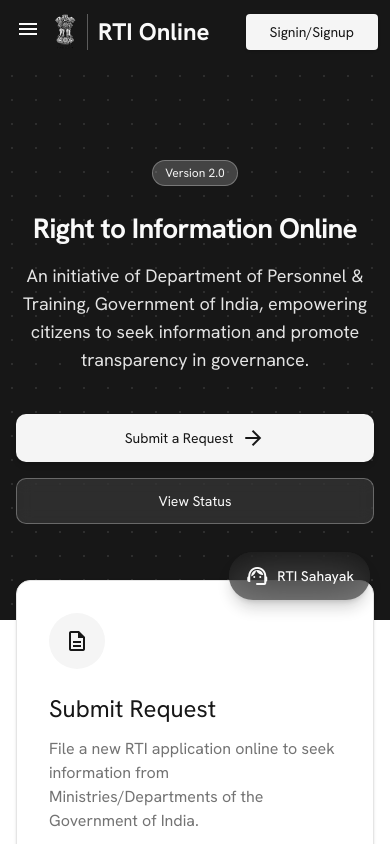
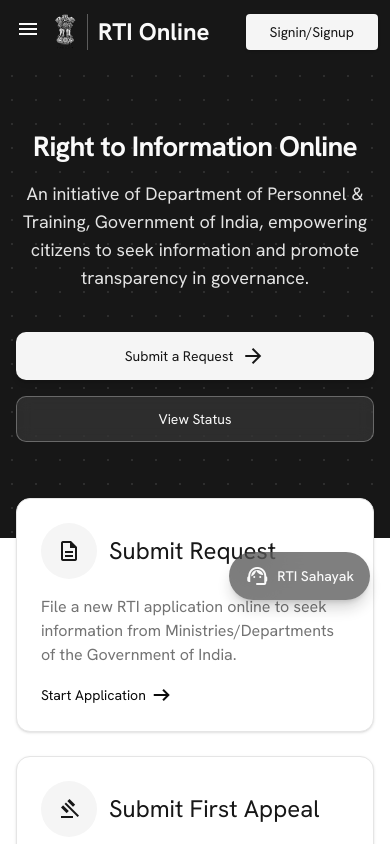
Before and after one commit to ganeshgurram/RTI, a React (Vite) app in the folder frontend/: page / in a window 390 px wide. Shown: the top 844 px of the page. Built offline with nearby package versions, Linux system fonts and the light colour scheme.

Commit message:
refine responsive portal layouts

```diff
--- a/frontend/src/routes/HomePage.tsx
+++ b/frontend/src/routes/HomePage.tsx
@@ -131,10 +131,9 @@
 
   return (
     <>
-        <section className="relative overflow-hidden bg-primary-container py-24 text-on-primary md:py-32">
+        <section className="relative overflow-hidden bg-primary-container pb-24 pt-16 text-on-primary md:pb-32 md:pt-24">
           <div className="absolute inset-0 opacity-10 [background-image:radial-gradient(var(--primary-foreground)_1px,transparent_1px)] [background-size:24px_24px]" />
           <div className="relative z-10 mx-auto flex max-w-container-max flex-col items-center px-margin-mobile text-center md:px-margin-desktop">
-            <span className="mb-6 inline-block rounded-full border border-secondary/30 bg-secondary/20 px-3 py-1 font-label-sm text-label-sm text-secondary-fixed">Version 2.0</span>
             <h1 className="mb-4 max-w-4xl font-display-lg text-headline-lg-mobile font-bold tracking-tight text-shadow md:text-display-lg">Right to Information Online</h1>
             <p className="mx-auto mb-10 max-w-2xl font-body-lg text-body-lg text-on-primary-container opacity-90 md:text-xl">
               An initiative of Department of Personnel & Training, Government of India, empowering citizens to seek information and promote transparency in governance.
@@ -160,17 +159,21 @@
               const cardContent = (
                 <>
                   <div className="absolute left-0 top-0 h-1 w-full origin-left scale-x-0 bg-primary transition-transform duration-300 group-hover:scale-x-100" />
-                  <div className={`mb-6 flex size-14 items-center justify-center rounded-full ${iconClass}`}>
-                    <MaterialIcon className="text-3xl">{icon}</MaterialIcon>
+                  {/* Icon beside the title rather than stacked above it: the glyph renders at 24px,
+                      so a 56px badge on its own row was costing ~80px of height per card. */}
+                  <div className="mb-4 flex items-center gap-3">
+                    <div className={`flex size-14 shrink-0 items-center justify-center rounded-full ${iconClass}`}>
+                      <MaterialIcon className="text-3xl">{icon}</MaterialIcon>
+                    </div>
+                    <h3 className="font-headline-md text-headline-md text-primary">{title}</h3>
                   </div>
-                  <h3 className="mb-3 font-headline-md text-headline-md text-primary">{title}</h3>
-                  <p className="mb-6 flex-grow font-body-md text-body-md text-on-surface-variant">{body}</p>
+                  <p className="mb-4 flex-grow font-body-md text-body-md text-on-surface-variant">{body}</p>
                   <div className="flex items-center gap-1 font-label-lg text-label-lg text-foreground transition-all group-hover:gap-2">
                     {cta} <MaterialIcon className="text-sm">arrow_right_alt</MaterialIcon>
                   </div>
                 </>
               )
-              const cardClassName = "group relative flex h-full flex-col overflow-hidden rounded-xl border border-surface-variant bg-surface-container-lowest p-8 shadow-sm transition-shadow hover:shadow-md"
+              const cardClassName = "group relative flex h-full flex-col overflow-hidden rounded-xl border border-surface-variant bg-surface-container-lowest p-6 shadow-sm transition-shadow hover:shadow-md"
 
               return destination ? (
                 <Link className={`${cardClassName} cursor-pointer`} key={title} to={destination}>
--- a/frontend/src/routes/NotificationsPage.tsx
+++ b/frontend/src/routes/NotificationsPage.tsx
@@ -52,12 +52,10 @@
               </Button>
             ))}
           </div>
-          {unreadCount ? (
-            <Button onClick={markAllAsRead} size="sm" type="button">
-              <MaterialIcon>done_all</MaterialIcon>
-              Mark all as read
-            </Button>
-          ) : null}
+          <Button className={unreadCount ? "" : "invisible"} onClick={markAllAsRead} size="sm" type="button">
+            <MaterialIcon>done_all</MaterialIcon>
+            Mark all as read
+          </Button>
         </div>
 
         <div className="space-y-3">
--- a/frontend/src/routes/RequestHistoryPage.tsx
+++ b/frontend/src/routes/RequestHistoryPage.tsx
@@ -1,5 +1,4 @@
 import { useAuth } from "@/auth/AuthContext"
-import { Button } from "@/components/ui/button"
 import { RequestHistoryTable } from "@/components/RequestHistoryTable"
 import { mockProfile } from "@/data/mock-profile"
 import { useRequests } from "@/requests/RequestContext"
@@ -27,7 +26,6 @@
             <p className="mt-2 text-xs text-on-surface-variant">Citizen ID: {accountProfile.id} · {requests.length} total requests</p>
           </div>
         </div>
-        <Button size="lg" type="button" variant="outline"><MaterialIcon>download</MaterialIcon>Download Report</Button>
       </header>
 
       <section aria-label="RTI activity overview" className="grid grid-cols-2 gap-4 lg:grid-cols-4">
--- a/frontend/src/routes/stitch-shell.tsx
+++ b/frontend/src/routes/stitch-shell.tsx
@@ -216,10 +216,10 @@
                     <MaterialIcon>notifications</MaterialIcon>
                     {unreadCount ? <span className="absolute -right-1.5 -top-1.5 flex min-h-4 min-w-4 items-center justify-center rounded-full bg-white px-1 text-[10px] leading-4 font-bold text-black">{unreadCount}</span> : null}
                   </Button>
-                  <div className={`absolute right-0 z-50 mt-2 w-72 overflow-hidden rounded-lg border border-outline-variant bg-surface-container-lowest shadow-sm ${isNotificationMenuOpen ? "block" : "hidden"}`}>
+                  <div className={`fixed left-3 right-3 top-[4.5rem] z-50 overflow-hidden rounded-lg border border-outline-variant bg-surface-container-lowest shadow-sm sm:absolute sm:left-auto sm:right-0 sm:top-auto sm:mt-2 sm:w-72 ${isNotificationMenuOpen ? "block" : "hidden"}`}>
                     <div className="flex items-center justify-between border-b border-outline-variant bg-surface-container-low p-4">
                       <h3 className="text-[14px] font-bold uppercase tracking-wider text-primary-container">Recent Notifications</h3>
-                      <Button disabled={!unreadCount} onClick={markAllAsRead} size="sm" type="button">Mark all as read</Button>
+                      <Button className={unreadCount ? "" : "invisible"} onClick={markAllAsRead} size="sm" type="button">Mark all as read</Button>
                     </div>
                     <div className="divide-y divide-outline-variant/50">
                       {notifications.slice(0, 3).map((notification) => (
```
Also changed, not shown: frontend/src/routes/RequestFormPage.tsx (+7 -10 lines).
